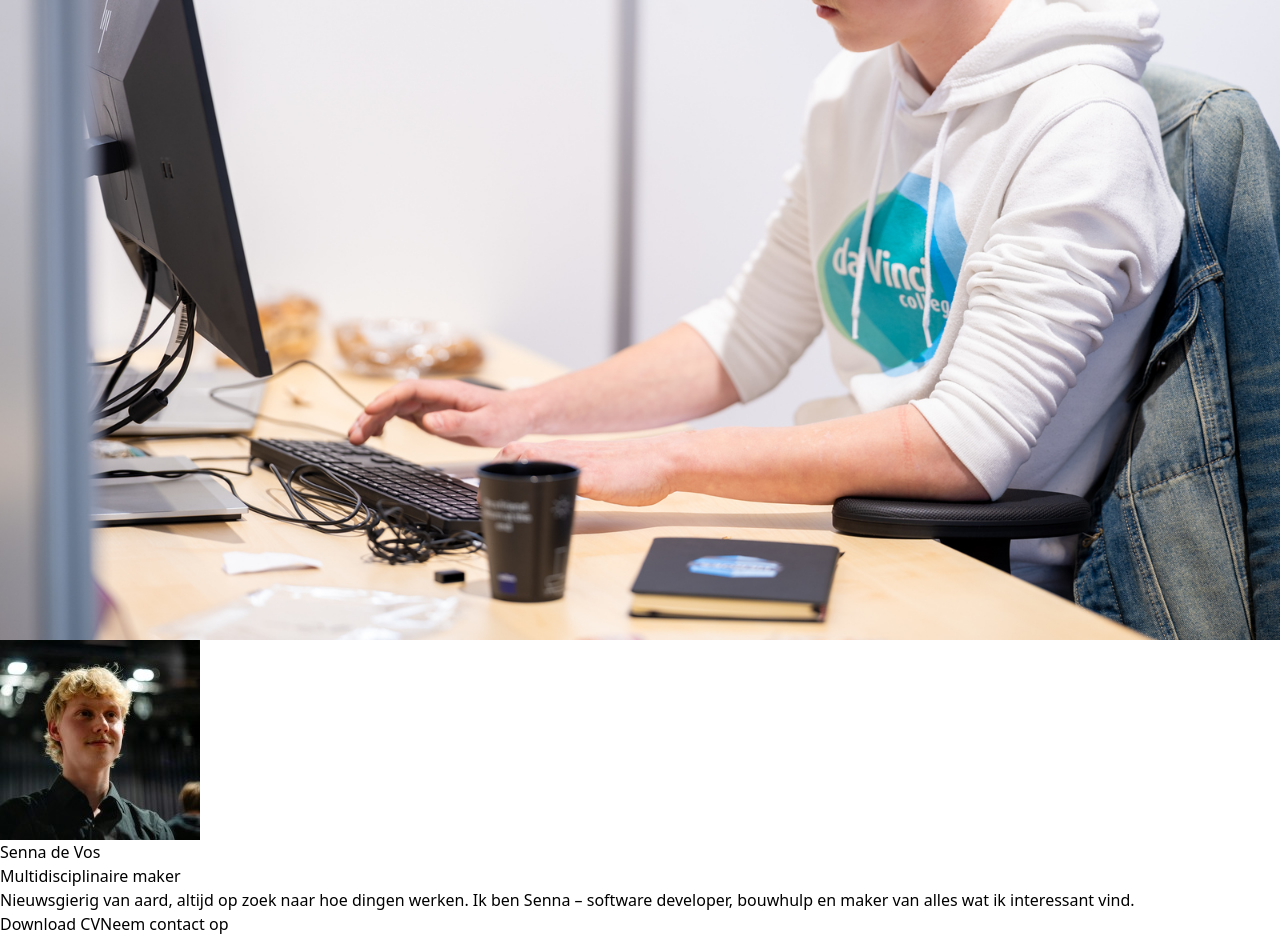
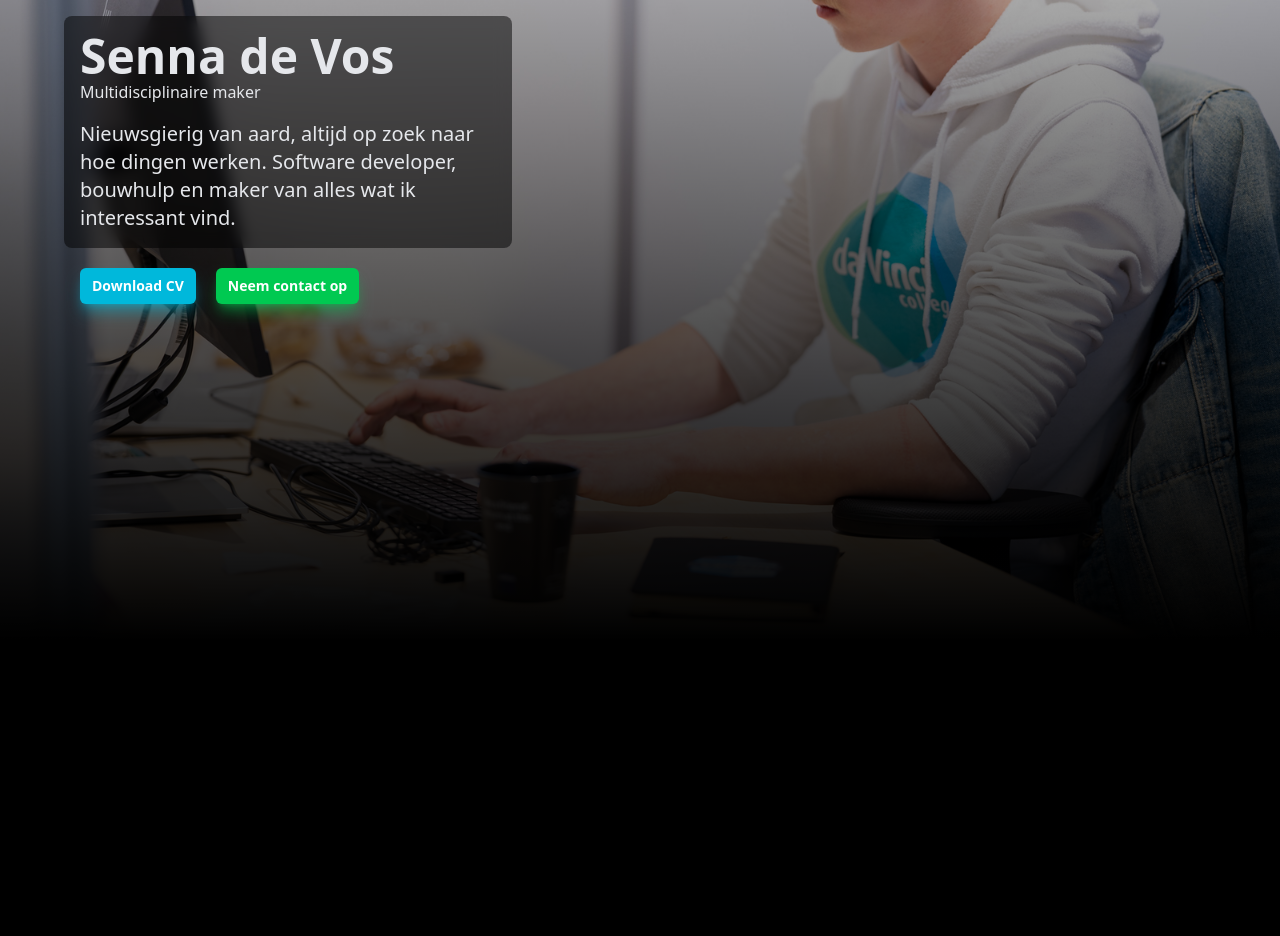
Before and after one commit to sennadevos/portfolio, a Vue app: page / in a window 1280 px wide. Shown: the part 320-1256 px from the top of the page. After the commit the page ends 960 px from the top, so only its background shows below. Built offline with nearby package versions, Linux system fonts and the light colour scheme.

Commit message:
wip: styled and refactored hero section

```diff
--- a/src/locales/en.json
+++ b/src/locales/en.json
@@ -1,7 +1,6 @@
 {
   "subtitle": "Multidisciplinary practitioner",
-  "bio": "Curious by nature, always looking for how things work. I am Senna – software developer, construction helper and creator of everything I find interesting.",
-  "bio_alt": "I'm Senna, a software developer with a passion for creating things - whether it's with code or wood. Besides my work in tech, I regularly help out on construction sites and explore all kinds of projects that create something beautiful or useful.",
+  "bio": "Curious by nature, always looking for how things work. Software developer, construction helper and creator of everything I find interesting.",
   "contact_button": "Contact me",
   "contact_button_teaser": "Seriously? Already?",
   "cv": "Resume"
--- a/src/locales/nl.json
+++ b/src/locales/nl.json
@@ -1,7 +1,6 @@
 {
   "subtitle": "Multidisciplinaire maker",
-  "bio": "Nieuwsgierig van aard, altijd op zoek naar hoe dingen werken. Ik ben Senna – software developer, bouwhulp en maker van alles wat ik interessant vind.",
-  "bio_alt": "Ik ben Senna, een software developer met een voorliefde voor bouwen – of dat nou met code of hout is. Naast mijn werk in tech, help ik regelmatig op de bouw en verken ik allerlei projecten die iets moois of nuttigs opleveren.",
+  "bio": "Nieuwsgierig van aard, altijd op zoek naar hoe dingen werken. Software developer, bouwhulp en maker van alles wat ik interessant vind.",
   "contact_button": "Neem contact op",
   "contact_button_teaser": "Serieus? Nu al?",
   "cv": "CV"
--- a/src/sections/HeroSection.vue
+++ b/src/sections/HeroSection.vue
@@ -1,21 +1,58 @@
 <script setup>
+import heroCoverImage from "../assets/hero_cover.jpg"
+import heroProfileImage from "../assets/hero_profile.jpg"
+
+import { ref, onMounted } from 'vue'
+
 import {useI18n} from "vue-i18n";
 const { t } = useI18n()
 
-import heroCoverImage from "../assets/hero_cover.jpg"
-import heroProfileImage from "../assets/hero_profile.jpg"
+const isMobile = ref(false)
+
+onMounted(() => {
+  const checkMobile = () => {
+    isMobile.value = window.innerWidth < 768
+  }
+
+  checkMobile()
+  window.addEventListener('resize', checkMobile)
+})
 </script>
 
 <template>
-  <div>
-    <img :src="heroCoverImage" alt="Cover Image" />
-    <img :src="heroProfileImage" alt="Profile Image" />
-    <h1>Senna de Vos</h1>
-    <h2>{{ t('subtitle') }}</h2>
-    <p>{{ t('bio') }}</p>
+  <div class="relative w-full">
+    <!-- Background Image -->
+    <img :src="heroCoverImage" alt="Cover Image" class="w-full h-full object-cover"/>
+
+    <!-- Shadow Gradient -->
+    <div class="absolute inset-0 bg-gradient-to-t from-black to-transparent"></div>
+
+    <!-- Content Overlay (Desktop) -->
+    <div class="hidden md:flex absolute inset-0 flex items-center justify-start px-8 sm:px-12 md:px-16">
+      <div class="flex flex-col space-y-5">
+        <div class="text-gray-200 max-w-md bg-black/50 p-4 rounded-lg backdrop-blur-sm">
+          <h1 class="text-4xl sm:text-5xl font-bold">Senna de Vos</h1>
+          <h2>{{ t('subtitle') }}</h2>
+          <p class="mt-4 text-lg sm:text-xl">{{ t('bio') }}</p>
+        </div>
+        <div class="px-4 flex gap-5">
+          <a href="#" class="rounded-md bg-cyan-500 px-3 py-2 text-sm font-semibold text-white shadow-lg shadow-cyan-500/50 focus:outline-none">Download {{ t('cv')}}</a>
+          <a href="#contact" class="rounded-md bg-green-500 px-3 py-2 text-sm font-semibold text-white shadow-lg shadow-green-500/50 focus:outline-none">{{ t('contact_button')}}</a>
+        </div>
+      </div>
+    </div>
   </div>
-  <div>
-    <a href="#">Download {{ t('cv')}}</a>
-    <a href="#contact">{{ t('contact_button')}}</a>
+
+  <!-- Content (Mobile) -->
+  <div class="md:hidden flex flex-col space-y-5 p-4">
+    <div class="text-gray-200 max-w-md">
+      <h1 class="text-4xl sm:text-5xl font-bold">Senna de Vos</h1>
+      <h2>{{ t('subtitle') }}</h2>
+      <p class="mt-4 text-lg sm:text-xl">{{ t('bio') }}</p>
+    </div>
+    <div class="px-4 flex flex-wrap gap-5">
+      <a href="#" class="grow rounded-md bg-cyan-500 px-3 py-2 text-sm font-semibold text-white shadow-lg shadow-cyan-500/50 focus:outline-none">Download {{ t('cv')}}</a>
+      <a href="#contact" class="grow rounded-md bg-green-500 px-3 py-2 text-sm font-semibold text-white shadow-lg shadow-green-500/50 focus:outline-none">{{ t('contact_button')}}</a>
+    </div>
   </div>
 </template>
--- a/src/style.css
+++ b/src/style.css
@@ -1 +1,5 @@
 @import "tailwindcss";
+
+body {
+    background: #000;
+}
```
